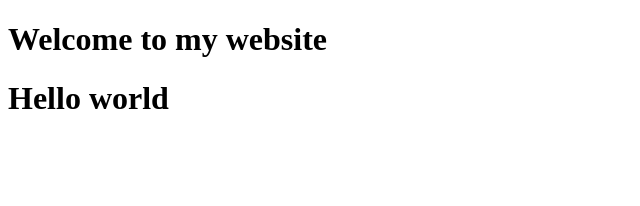
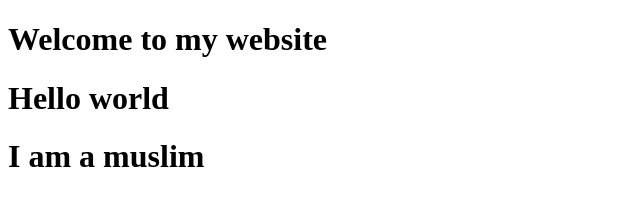
Before and after one commit to Udoy-Hassan/my-website, a plain HTML site: page index.html in a window 1280 px wide. Shown: the whole page, without its empty margins (0-640 px from the left). Drawn offline with Linux system fonts and the light colour scheme.

Commit message:
new commit

```diff
--- a/index.html
+++ b/index.html
@@ -9,5 +9,6 @@
 <body>
     <h1> Welcome to my website </h1>
     <h1> Hello world</h1>
+    <h1>I am a muslim</h1>
 </body>
 </html>
```
Also changed, not shown: 1 other file.
